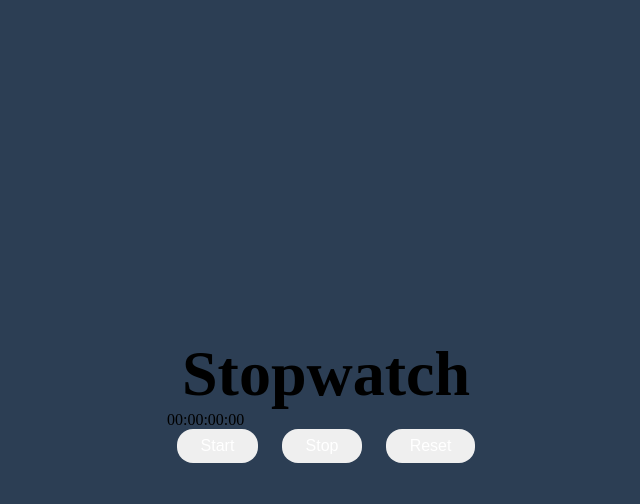
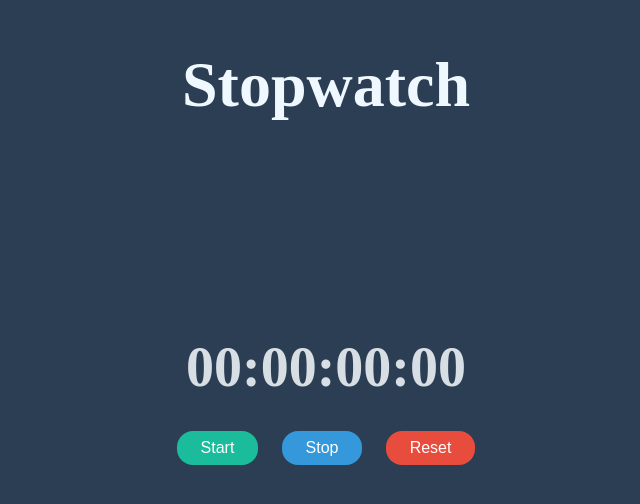
Before and after one commit to Himanshu-Jain59/stopwatch-in-JS, a plain HTML site: page stopwatch/index.html in a window 1280 px wide. Shown: the whole page, without its empty margins (314-954 px from the left). Drawn offline with Linux system fonts and the light colour scheme.

Commit message:
code updated

```diff
--- a/stopwatch/index.html
+++ b/stopwatch/index.html
@@ -8,16 +8,12 @@
   </head>
   <body>
     <h1 id="myH1">Stopwatch</h1>
-
-    <div id="container">
-      <div id="display">00:00:00:00</div>
-      <div id="controls">
-        <button id="startBtn" onclick="start()">Start</button>
-        <button id="stopBtn" onclick="stop()">Stop</button>
-        <button id="resetBtn" onclick="reset()">Reset</button>
-      </div>
+    <div id="display">00:00:00:00</div>
+    <div id="controls">
+      <button id="startBtn">Start</button>
+      <button id="stopBtn">Stop</button>
+      <button id="resetBtn">Reset</button>
     </div>
-
     <script src="app.js"></script>
   </body>
 </html>
--- a/stopwatch/style.css
+++ b/stopwatch/style.css
@@ -14,13 +14,17 @@ body {
   width: auto;
 }
 #myH1 {
+  position: fixed;
+  top: 3rem;
   font-size: 4rem;
+  color: aliceblue;
 }
-/* .time {
-  font-size: 9rem;
+#display {
+  font-size: 3.5rem;
   font-weight: bold;
   color: #d7dfe4;
-} */
+  margin-bottom: 2rem;
+}
 button {
   padding: 0.5rem 1.5rem;
   margin: 0 0.6rem;
@@ -30,12 +34,12 @@ button {
   cursor: pointer;
   border-radius: 1rem;
 }
-/* #start {
+#startBtn {
   background-color: #1abc9c;
 }
-#stop {
+#stopBtn {
   background-color: #3498db;
 }
-#reset {
+#resetBtn {
   background-color: #e74c3c;
-} */
+}
```
